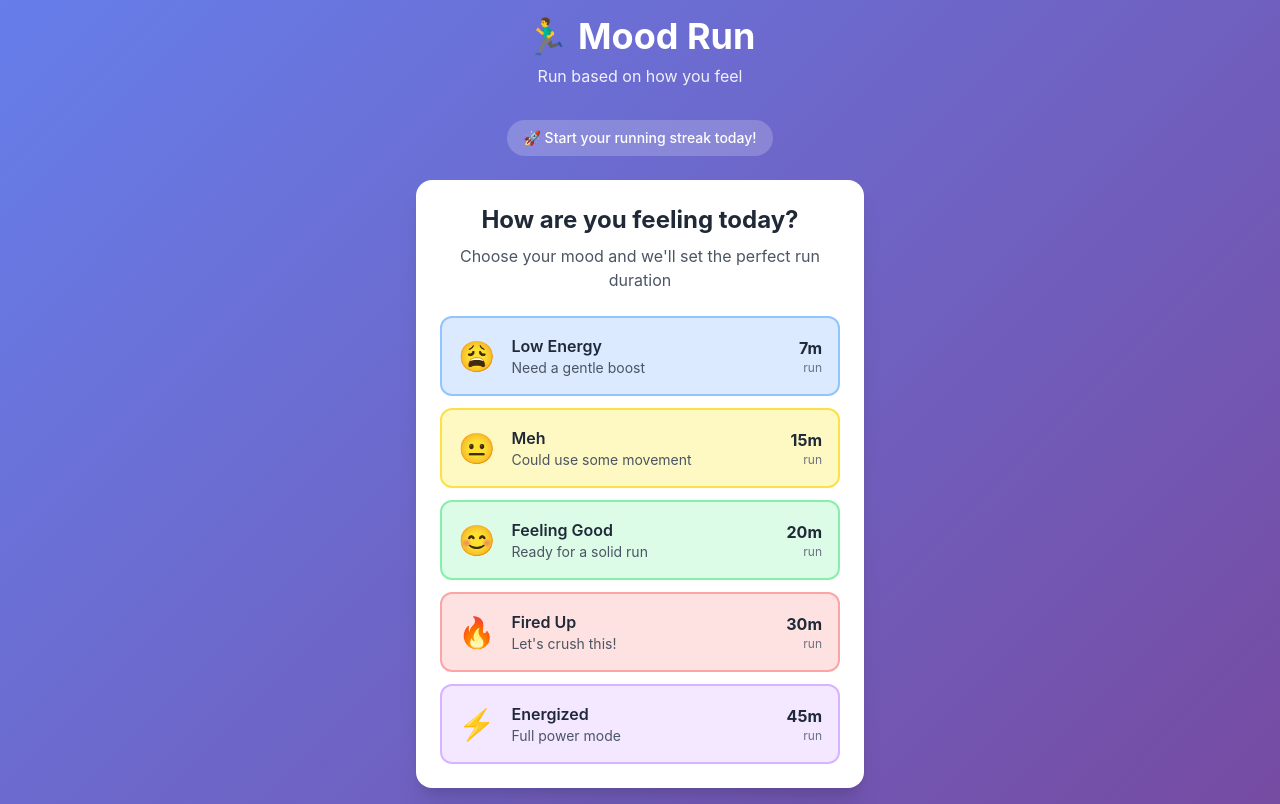
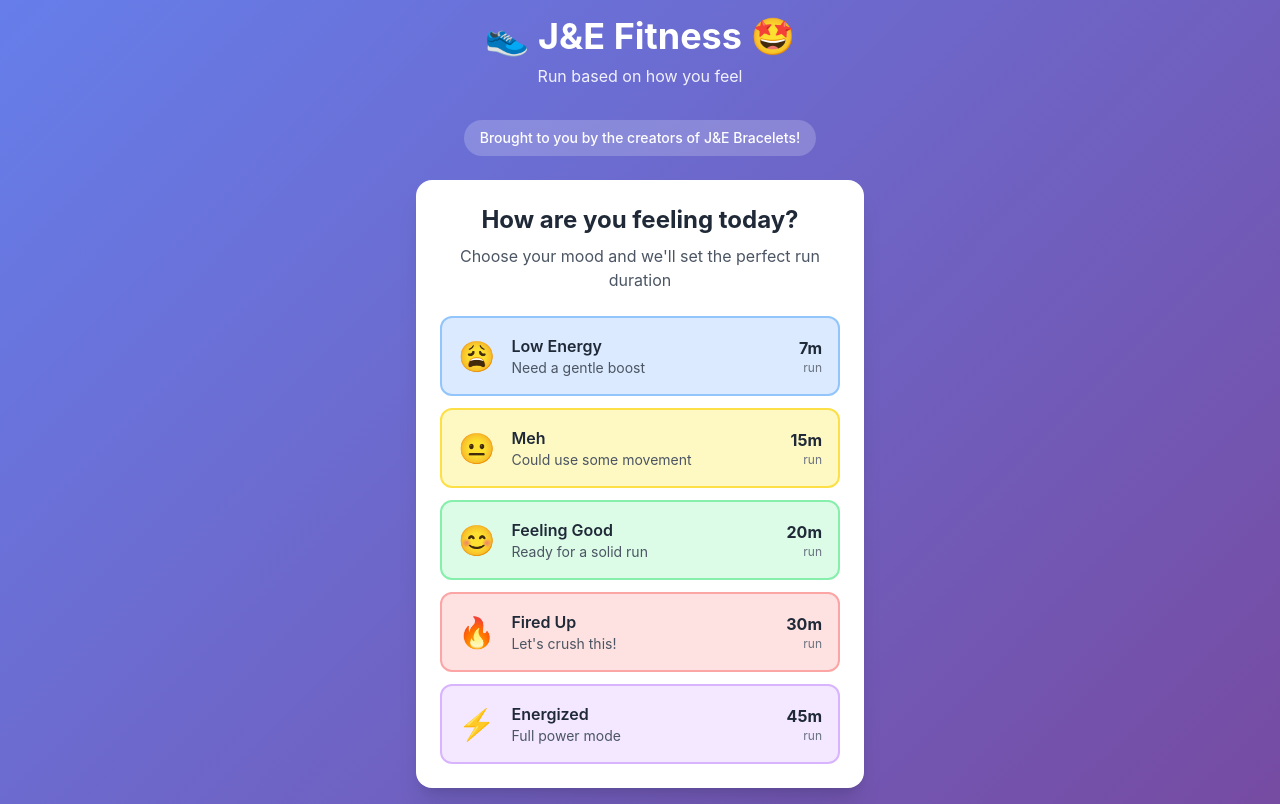
Before and after one commit to jilliany13/je-fitness, a React (Vite) app: page / in a window 1280 px wide. Built offline with nearby package versions, Linux system fonts and the light colour scheme.

Commit message:
Changed the title

```diff
--- a/src/App.jsx
+++ b/src/App.jsx
@@ -90,7 +90,15 @@ function App() {
 
       <div className="w-full max-w-md">
         <h1 className="text-4xl font-bold text-white text-center mb-2">
-          🏃‍♂️ Mood Run
+          👟 J&E Fitness 🤩
+          {/* You can change this to:
+          🏃‍♀️ J&E Fitness
+          💪 Mood Workout
+          ⚡ Energy Run
+          🎯 Feel Good Run
+          🌟 Wellness Run
+          🚀 Mood Movement
+          */}
         </h1>
         <p className="text-white text-center mb-8 opacity-90">
           Run based on how you feel
--- a/src/components/StreakTracker.jsx
+++ b/src/components/StreakTracker.jsx
@@ -4,7 +4,13 @@ const StreakTracker = ({ streak }) => {
       <div className="text-center mb-6">
         <div className="inline-flex items-center px-4 py-2 bg-white bg-opacity-20 rounded-full">
           <span className="text-white text-sm font-medium">
-            🚀 Start your running streak today!
+             Brought to you by the creators of J&E Bracelets!
+            {/* You can change this to:
+            🏃‍♂️ Ready to start running?
+            💪 Begin your fitness journey!
+            ⭐ First run of the day!
+            🎯 Time to get moving!
+            */}
           </span>
         </div>
       </div>
@@ -16,6 +22,12 @@ const StreakTracker = ({ streak }) => {
       <div className="inline-flex items-center px-4 py-2 bg-white bg-opacity-20 rounded-full">
         <span className="text-white text-sm font-medium">
           🔥 {streak} day{streak > 1 ? 's' : ''} streak!
+          {/* You can change this to:
+          🏆 {streak} day{streak > 1 ? 's' : ''} in a row!
+          💪 {streak} day{streak > 1 ? 's' : ''} strong!
+          ⭐ {streak} day{streak > 1 ? 's' : ''} streak!
+          🎯 {streak} day{streak > 1 ? 's' : ''} running!
+          */}
         </span>
       </div>
     </div>
```
